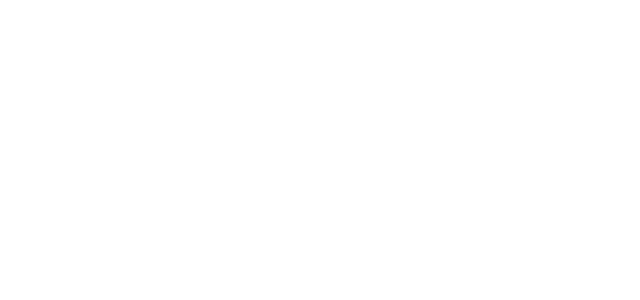
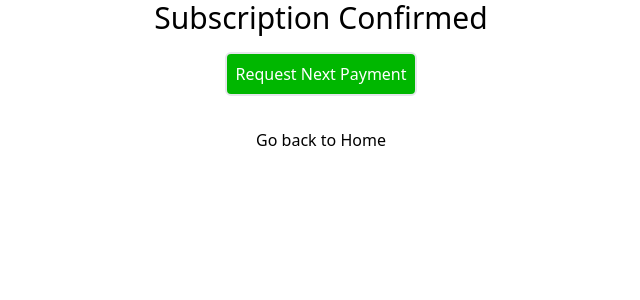
Before and after one commit to erase2004/payment-flow-test, a Nuxt app: page /subscription-confirm in a window 1280 px wide. Before the commit this address had no page. Shown: the top 300 px of the page, without its empty margins (319-959 px from the left). Built offline with nearby package versions, Linux system fonts and the light colour scheme.

Commit message:
feat: add subscription confirm page

```diff
--- /dev/null
+++ b/pages/subscription-confirm.vue
@@ -0,0 +1,39 @@
+<template>
+  <h1 class="text-3xl">Subscription Confirmed</h1>
+  <div>
+    <button
+      class="my-4 p-2 border-2 rounded-md bg-[#00b700] text-white hover:bg-[#005700] disabled:opacity-25 disabled:cursor-not-allowed"
+      @click.stop.prevent="callPayment"
+      :disabled="isProcessing"
+    >
+      Request Next Payment
+    </button>
+  </div>
+</template>
+
+<script lang="ts" setup>
+definePageMeta({
+  layout: 'single'
+})
+
+const { query } = useRoute()
+
+const isProcessing = ref(false)
+
+async function callPayment() {
+  try {
+    isProcessing.value = true
+
+    const result = await $fetch('/api/preapproved', { method: 'POST', body: query })
+
+    alert(JSON.stringify(result))
+  } catch (error) {
+    console.error(error)
+  } finally {
+    isProcessing.value = false
+  }
+}
+
+</script>
+
+<style scoped></style>
```
